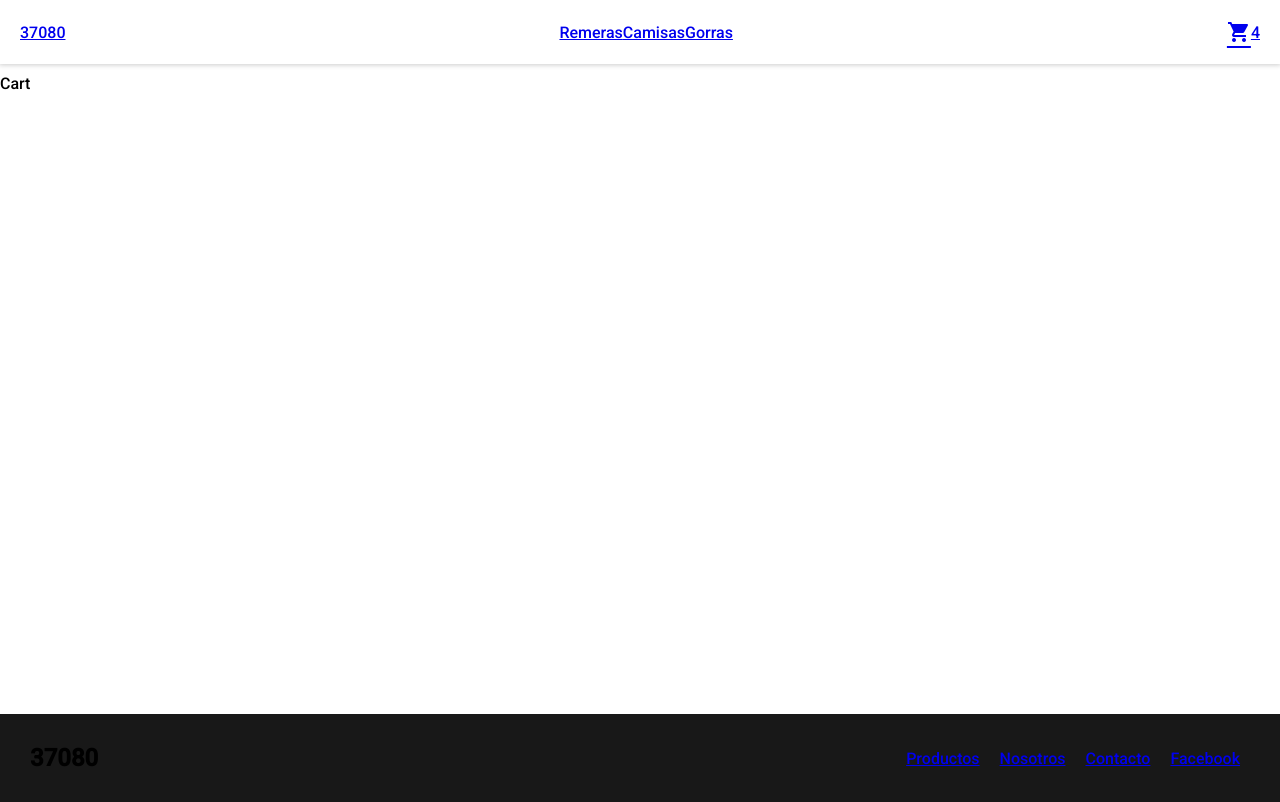
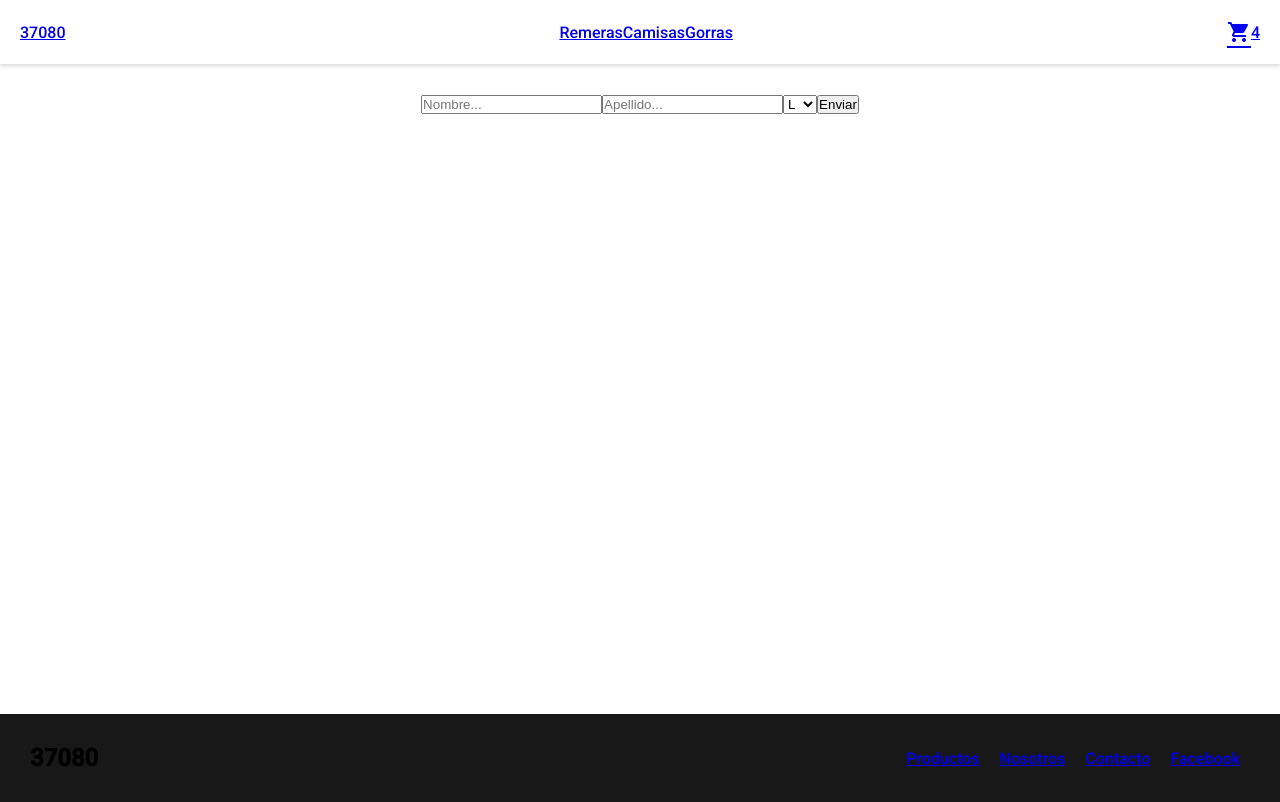
Before and after one commit to EricWaje/comision-37080, a React (Create React App) app: page /cart in a window 1280 px wide. Built offline with nearby package versions, Linux system fonts and the light colour scheme.

Commit message:
fin clase eventos

```diff
--- a/src/App.js
+++ b/src/App.js
@@ -2,7 +2,6 @@ import Header from './components/Header/Header';
 import Footer from './components/Footer/Footer';
 import Main from './components/Main/Main';
 import { BrowserRouter } from 'react-router-dom';
-//import Counter from './components/Counter/Counter';
 
 const App = () => {
     return (
@@ -38,6 +37,4 @@ export default App;
 //     console.log(param);
 // };
 
-{
-    /* <Counter stock={10} onAdd={onAdd} /> */
-}
+/* <Counter stock={10} onAdd={onAdd} /> */
--- a/src/components/Cart/Cart.jsx
+++ b/src/components/Cart/Cart.jsx
@@ -1,7 +1,12 @@
 import React from 'react';
+import Form from '../Form/Form';
 
 const Cart = () => {
-    return <div>Cart</div>;
+    return (
+        <div style={{ display: 'flex', justifyContent: 'center' }}>
+            <Form />
+        </div>
+    );
 };
 
 export default Cart;
--- a/src/components/Counter/Counter.jsx
+++ b/src/components/Counter/Counter.jsx
@@ -1,8 +1,8 @@
 import React, { useState } from 'react';
 
 //use
-const Counter = ({ stock, onAdd }) => {
-    const [count, setCount] = useState(0);
+const Counter = ({ stock, onAdd, initial }) => {
+    const [count, setCount] = useState(initial);
 
     const sumar = () => {
         count < stock && setCount(count + 1);
@@ -17,7 +17,7 @@ const Counter = ({ stock, onAdd }) => {
             <button onClick={sumar}>+</button>
             <button onClick={restar}>-</button>
             <p>Count: {count} </p>
-            <button /* disabled={count === 0} */>Agregar al carrito</button>
+            <button onClick={() => onAdd(count)}>Agregar al carrito</button>
         </div>
     );
 };
--- /dev/null
+++ b/src/components/Form/Form.jsx
@@ -0,0 +1,80 @@
+import React from 'react';
+import { useEffect } from 'react';
+import { useState } from 'react';
+
+const Form = () => {
+    //const [datosorm, setDatosForm] = useState(initialState);
+    const [nombre, setNombre] = useState('');
+    const [apellido, setApellido] = useState('');
+    const [talle, setTalle] = useState('');
+    //const [x, setX] = useState('');
+
+    const handleSubmit = (event) => {
+        event.preventDefault();
+        //console.log(event.target.elements.nombre.value);
+        //console.log(event.target.elements.apellido.value);
+        //console.dir(event.target);
+        console.log(nombre, apellido, talle); //enviar la info a la base de datos
+        //setNombre('');
+    };
+
+    // const handleChange = () => {
+    //     //name y value de cada input
+    // }
+
+    const handleChangeNombre = (event) => {
+        //console.log(event.target.value);
+        setNombre(event.target.value);
+    };
+
+    const handleChangeApellido = (event) => {
+        setApellido(event.target.value);
+    };
+
+    const handleChangeTalle = (e) => {
+        setTalle(e.target.value);
+    };
+
+    useEffect(() => {
+        const handleMouseMove = (e) => {
+            //setX(e.clientX);
+        };
+        window.addEventListener('mousemove', handleMouseMove);
+        console.log('Creo evento');
+        return () => {
+            //siempre antes
+            //clearInterval()
+            window.removeEventListener('mousemove', handleMouseMove);
+            console.log('Borro evento');
+        };
+    });
+
+    return (
+        <div style={{ marginTop: '20px' }}>
+            <form action="" onSubmit={handleSubmit}>
+                <input
+                    type="text"
+                    placeholder="Nombre..."
+                    name="nombre"
+                    value={nombre}
+                    onChange={handleChangeNombre}
+                />
+                <input
+                    type="text"
+                    placeholder="Apellido..."
+                    name="apellido"
+                    value={apellido}
+                    onChange={handleChangeApellido}
+                />
+                <select value={talle} onChange={handleChangeTalle}>
+                    <option value="Large">L</option>
+                    <option value="Medium">M</option>
+                    <option value="Small">S</option>
+                </select>
+                <button>Enviar</button>
+            </form>
+        </div>
+    );
+};
+
+export default Form;
--- a/src/components/Item/Item.jsx
+++ b/src/components/Item/Item.jsx
@@ -5,17 +5,18 @@ import { Link } from 'react-router-dom';
 const Item = ({ item }) => {
     return (
         <div className={estilos.card}>
-            <Link to={`/detail/${item.id}`}>
             <img src={item.img} alt="" />
             <div className={estilos.info}>
                 <h2>{item.title}</h2>
                 <h4>${item.price}.-</h4>
                 <h5>#{item.category}</h5>
-                    {/* <Link to={`/detail/${item.id}`}>
+                <Link
+                    to={`/detail/${item.id}`}
+                    style={{ textDecoration: 'none' }}
+                >
                     <button>Ver detalles</button>
-                    </Link> */}
+                </Link>
             </div>
-            </Link>
         </div>
     );
 };
--- a/src/components/ItemDetail/ItemDetail.jsx
+++ b/src/components/ItemDetail/ItemDetail.jsx
@@ -1,7 +1,36 @@
-import React from 'react';
+import React, { useState } from 'react';
+import { Link } from 'react-router-dom';
+import Counter from '../Counter/Counter';
 
-const ItemDetail = () => {
-    return <div>ItemDetail</div>;
+const ItemDetail = ({ item }) => {
+    const [cantidad, setCantidad] = useState(0);
+
+    const onAdd = (arg) => {
+        setCantidad(arg);
+    };
+
+    return (
+        <div className="detail">
+            <img src={item.img} alt={item.title} />
+            <div className="info">
+                <h2>{item.title}</h2>
+                <p>
+                    Lorem ipsum, dolor sit amet consectetur adipisicing elit.
+                    Reiciendis ratione aliquam ducimus debitis quibusdam? Nulla
+                    molestiae voluptates, ex sapiente, non porro omnis provident
+                    a hic facere, ab deleniti commodi aut!
+                </p>
+                <h3>${item.price}.-</h3>
+                {cantidad === 0 ? (
+                    <h2>Cantidad es 0</h2>
+                ) : (
+                    <h2>Cantidad es {cantidad}</h2>
+                )}
+                <Counter stock={item.stock} initial={1} onAdd={onAdd} />
+                <Link to="/cart">Ir al carrito</Link>
+            </div>
+        </div>
+    );
 };
 
 export default ItemDetail;
--- a/src/components/ItemDetailContainer/ItemDetailContainer.jsx
+++ b/src/components/ItemDetailContainer/ItemDetailContainer.jsx
@@ -1,25 +1,36 @@
-import React from 'react';
+import React, { useState, useEffect } from 'react';
 import ItemDetail from '../ItemDetail/ItemDetail';
 import { useParams } from 'react-router-dom';
 import { products } from '../../mock/products';
 
 const ItemDetailContainer = () => {
-    //estado del componente
+    const [item, setItem] = useState({});
 
-    //const parametro = useParams();
-    //console.log('parametro :', parametro);
     const { idProd } = useParams();
 
-    //const idProdNumerico = Number(idProd);
+    useEffect(() => {
+        const getProduct = () =>
+            new Promise((res, rej) => {
+                const prod = products.find(
+                    (prod) => prod.id === Number(idProd)
+                );
+                setTimeout(() => {
+                    res(prod);
+                }, 500);
+            });
 
-    //useEffect con la lógica de la promesa
-
-    //const unicoProd = products.find((prod)=> prod.id === 3)
+        getProduct()
+            .then((data) => {
+                setItem(data);
+            })
+            .catch((error) => {
+                console.log(error);
+            });
+    }, [idProd]);
 
     return (
-        <div style={{ backgroundColor: 'red', minHeight: '70vh' }}>
-            ItemDetailContainer
-            <ItemDetail />
+        <div style={{ minHeight: '70vh' }}>
+            <ItemDetail item={item} />
         </div>
     );
 };
--- a/src/index.css
+++ b/src/index.css
@@ -13,3 +13,34 @@ body {
 .active {
     color: red;
 }
+
+.detail {
+    display: flex;
+    justify-content: space-around;
+    align-items: flex-start;
+    padding: 20px;
+}
+
+.detail img {
+    width: 400px;
+    border-radius: 8px;
+}
+
+.detail .info {
+    padding: 0px 10px;
+}
+
+.detail .info h2 {
+    font-size: 35px;
+}
+
+.detail .info p {
+    font-size: 15px;
+    line-height: 1.3;
+    font-weight: 300;
+    margin: 5px 0px 10px 0px;
+}
+
+.detail .info h3 {
+    font-size: 22px;
+}
--- a/src/mock/products.js
+++ b/src/mock/products.js
@@ -19,7 +19,7 @@ export const products = [
         id: 2,
         title: 'Camisa azul',
         price: 300,
-        stock: 10,
+        stock: 5,
         category: 'camisas',
         img: 'https://res.cloudinary.com/ericwaje/image/upload/v1619372706/camisa4_ehruek.jpg',
     },
@@ -27,7 +27,7 @@ export const products = [
         id: 3,
         title: 'Gorra negra',
         price: 20,
-        stock: 10,
+        stock: 3,
         category: 'gorras',
         img: 'https://res.cloudinary.com/ericwaje/image/upload/v1619372706/gorra4C_nyvjj6.jpg',
     },
```
Lines whose indentation alone changed are shown as unchanged.
